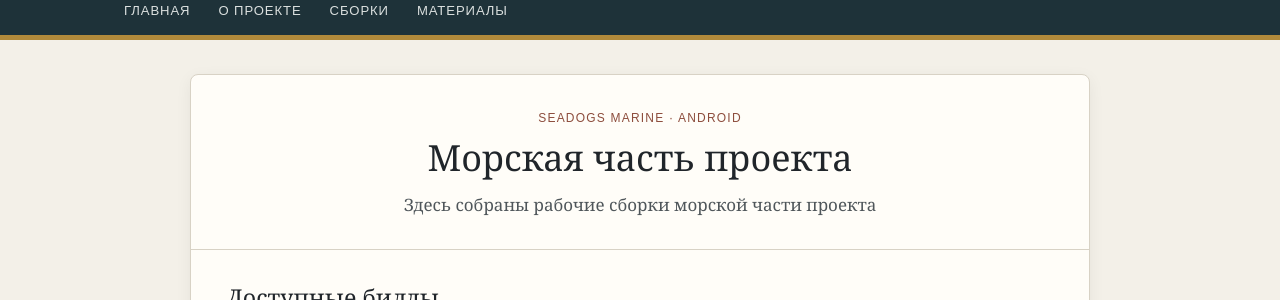
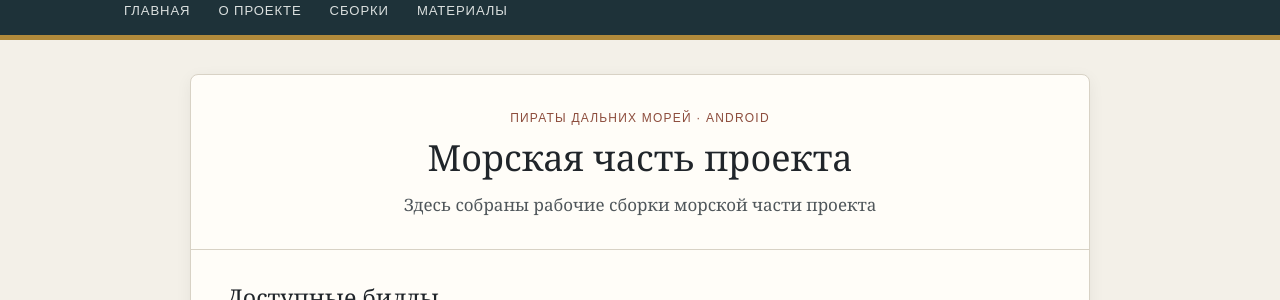
Before and after one commit to tislic/SeaDogsPort, a Jekyll site: the page built from сборки.md, in a window 1280 px wide. Shown: the part 170-470 px from the top of the page. Built offline with Jekyll 4.4.1, drawn with Linux system fonts in a browser that asks for light colours.

Commit message:
Update сборки.md

```diff
--- a/сборки.md
+++ b/сборки.md
@@ -1,12 +1,12 @@
 ---
 layout: default
-title: "Пираты дальних морей — Android builds"
+title: "Пираты Дальних морей — Android builds"
 permalink: /сборки/
 ---
 
 <div class="panel builds-page">
   <div class="builds-header">
-    <div class="kicker">SeaDogs Marine · Android</div>
+    <div class="kicker">Пираты Дальних морей · Android</div>
     <h2>Морская часть проекта</h2>
     <p>Здесь собраны рабочие сборки морской части проекта </p>
   </div>
```
